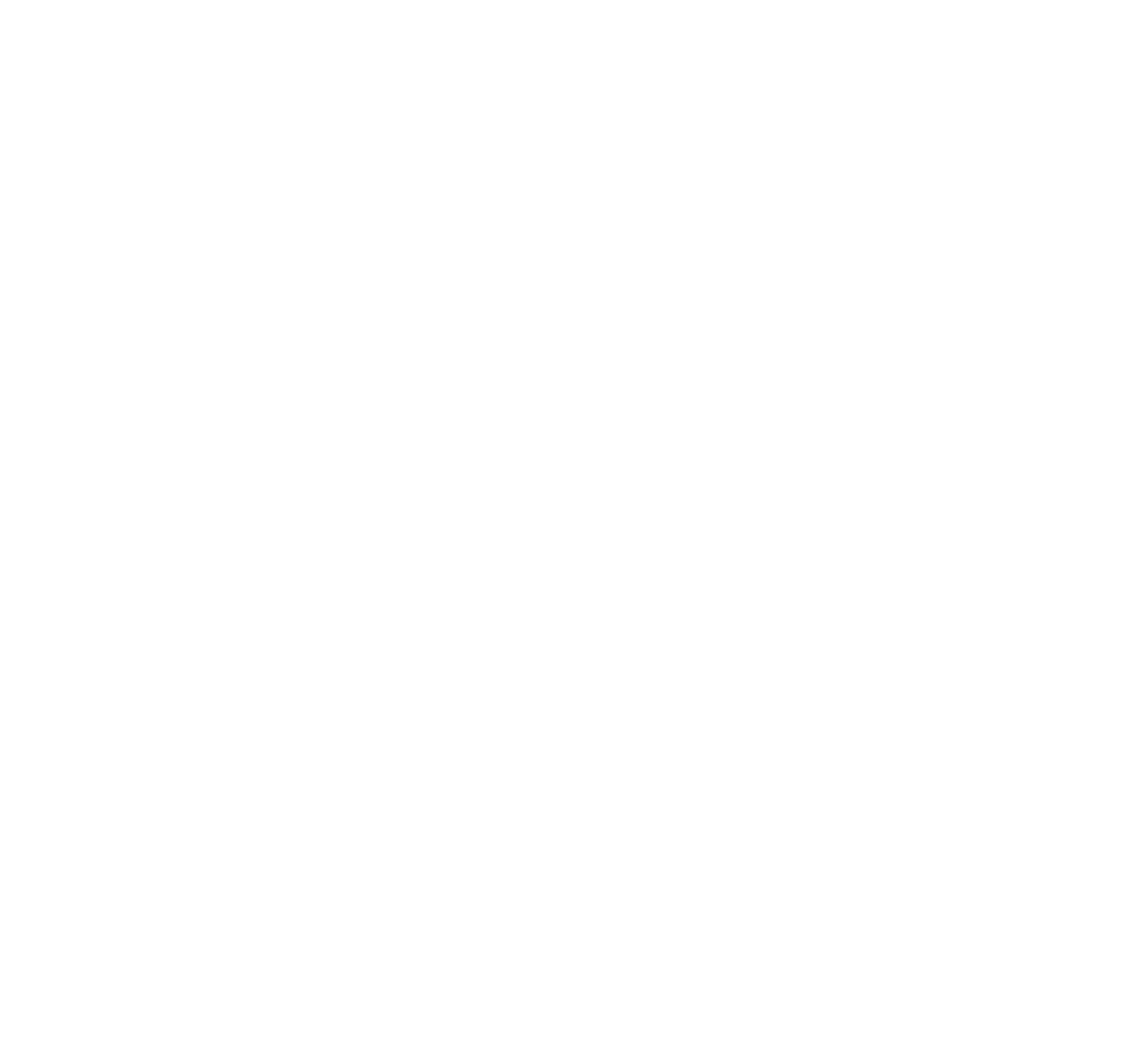
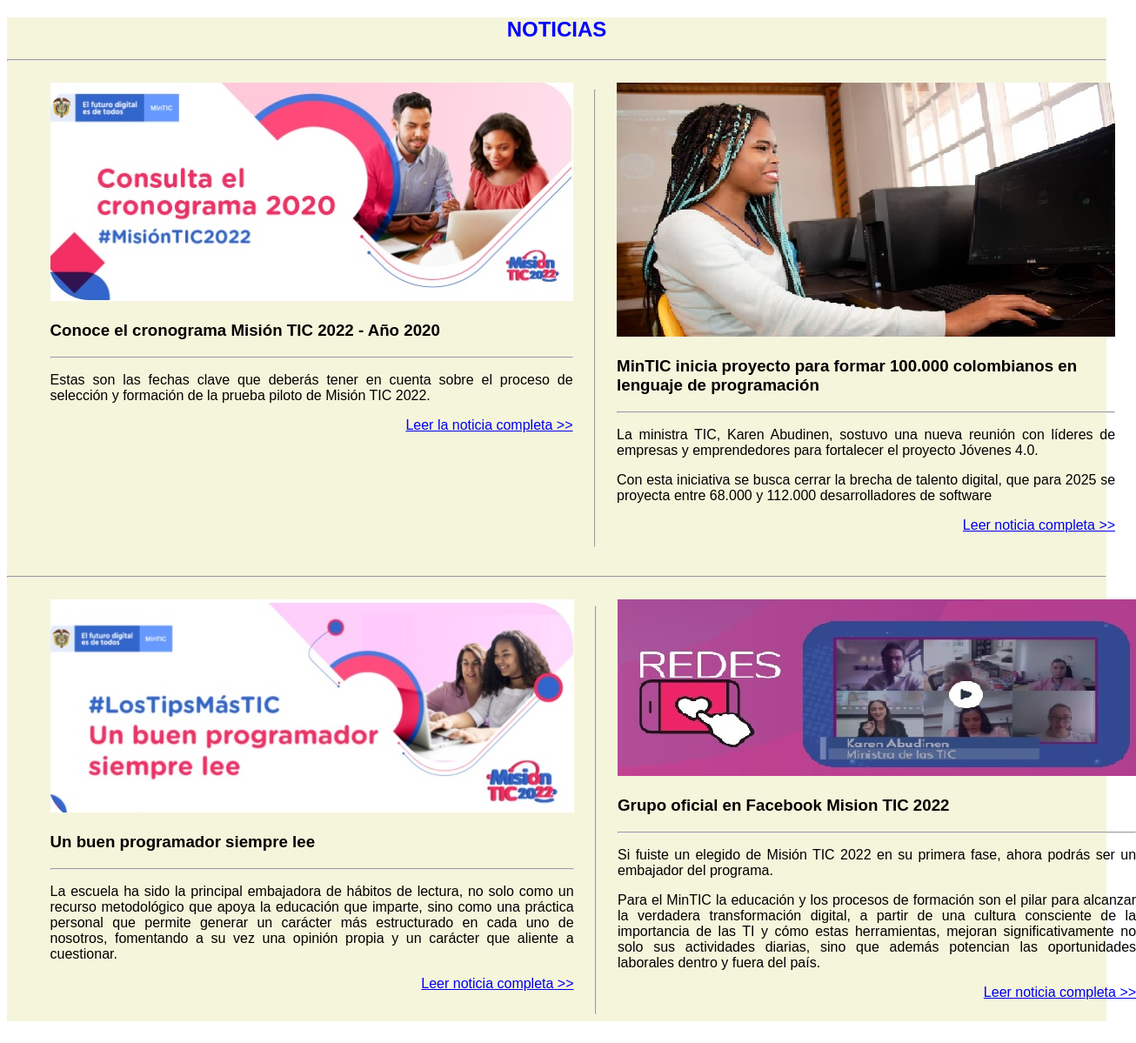
Before and after one commit to Grupo-115/semana-1-115, a website: page src/index.html in a window 1280 px wide. Shown: the whole page at 87% size, 1306 px wide, since content can reach past the window. Before the commit the page ends 800 px from the top, so only its background shows below. Drawn offline with Linux system fonts and the light colour scheme.

Commit message:
Sección de noticias teminada

```diff
--- a/src/index.html
+++ b/src/index.html
@@ -16,8 +16,90 @@
         <!-- Espacio para la tarea ISS2 -->
         </section>
 
-        <section id="news">
+        <section id="news" class="noticias">
         <!-- Espacio para la tarea ISS3 -->
+        <div class="titulo">
+            <h2>NOTICIAS</h2>
+            <hr>
+        </div>
+            <div class="noticias1_2">
+
+                <div class="contenido">
+                    <div class="imagen">
+                        <img src="Imagenes/cronograma.jpg" alt="Cronograma">
+                    </div>
+
+                    <div class="titulo_noticias">
+                        <h3>Conoce el cronograma Misión TIC 2022 - Año 2020</h3>
+                        <hr>
+                    </div>
+                    <div class="texto">
+                        <p>Estas son las fechas clave que deberás tener en cuenta sobre el proceso de selección y formación de la prueba piloto de Misión TIC 2022.</p>
+                    </div>
+                    <div class="enlace">
+                        <a href="https://www.misiontic2022.gov.co/portal/Noticias/150092:Cronograma-Mision-TIC-2022-Ano-2020">Leer la noticia completa >></a>
+                    </div>
+                </div>
+                <hr>
+                <div class="contenido">
+                    <div class="imagen">
+                        <img src="Imagenes/inicio.jpg" alt="MinTIC inicia proyecto">
+                    </div>
+
+                    <div class="titulo_noticias">
+                        <h3>MinTIC inicia proyecto para formar 100.000 colombianos en lenguaje de programación</h3>
+                        <hr>
+                    </div>
+                    <div class="texto">
+                        <p>La ministra TIC, Karen Abudinen, sostuvo una nueva reunión con líderes de empresas y emprendedores para fortalecer el proyecto Jóvenes 4.0.</p>
+
+                        <p>Con esta iniciativa se busca cerrar la brecha de talento digital, que para 2025 se proyecta entre 68.000 y 112.000 desarrolladores de software</p>
+                    </div>
+                    <div class="enlace">
+                        <a href="https://www.misiontic2022.gov.co/portal/Noticias/150239:MinTIC-inicia-proyecto-para-formar-100-000-colombianos-en-lenguaje-de-programacion">Leer noticia completa >></a>
+                    </div>
+                </div>
+            </div>
+            <hr>
+            <div class="noticias3_4">
+
+                <div class="contenido">
+                    <div class="imagen">
+                        <img src="Imagenes/lee.jpg" alt="Leer">
+                    </div>
+
+                    <div class="titulo_noticias">
+                        <h3>Un buen programador siempre lee</h3>
+                        <hr>
+                    </div>
+                    <div class="texto">
+                        <p>La escuela ha sido la principal embajadora de hábitos de lectura, no solo como un recurso metodológico que apoya la educación que imparte, sino como una práctica personal que permite generar un carácter más estructurado en cada uno de nosotros, fomentando a su vez una opinión propia y un carácter que aliente a cuestionar.</p>
+                    </div>
+                    <div class="enlace">
+                        <a href="https://www.misiontic2022.gov.co/portal/Noticias/152105:Un-buen-programador-siempre-lee">Leer noticia completa >></a>
+                    </div>
+                </div>
+                <hr>
+                <div class="contenido">
+                    <div class="imagen">
+                        <img src="Imagenes/face.jpg" alt="Grupo oficial en Facebook Misión TIC 2022">
+                    </div>
+
+                    <div class="titulo_noticias">
+                        <h3>Grupo oficial en Facebook Mision TIC 2022</h3>
+                        <hr>
+                    </div>
+                    <div class="texto">
+                        <p>Si fuiste un elegido de Misión TIC 2022 en su primera fase, ahora podrás ser un embajador del programa.</p>
+
+                        <p>Para el MinTIC la educación y los procesos de formación son el pilar para alcanzar la verdadera transformación digital, a partir de una cultura consciente de la importancia de las TI y cómo estas herramientas, mejoran significativamente no solo sus actividades diarias, sino que además potencian las oportunidades laborales dentro y fuera del país.</p>
+                    </div>
+                    <div class="enlace">
+                        <a href="https://www.misiontic2022.gov.co/portal/Noticias/151465:Grupo-oficial-en-Facebook-Mision-TIC-2022">Leer noticia completa >></a>
+                    </div>
+                </div>
+            </div>
+
         </section>
 
         <section id="team">
--- a/src/style.css
+++ b/src/style.css
@@ -1,2 +1,52 @@
 /* Llamamos desde el html mediante clases previamente nombradas, mediante:
                                 .nombreDeLaClase                         */
+
+body{
+    width: 1920;
+}
+.noticias{
+    background-color: beige;
+}
+
+.titulo{
+    text-align: center;
+    color: blue;
+    font-family: Arial, Helvetica, sans-serif;
+
+
+}
+.imagen{
+    align-content: center;
+}
+
+.noticias1_2{
+    display: flex;
+    margin: 2%;
+}
+
+.noticias3_4{
+    display: flex;
+    margin: 2%;
+}
+
+.enlace{
+    float: right;
+    font-family: Arial, Helvetica, sans-serif;
+}
+
+.titulo_noticias{
+    align-items: center;
+    font-family: Arial, Helvetica, sans-serif;
+}
+
+.texto{
+    text-align: justify;
+    font-family: Arial, Helvetica, sans-serif;
+}
+.contenido{
+    align-items: center;
+    margin-right: 2%;
+    margin-left: 2%;
+    margin-block-end: 2%;
+    font-family: Arial, Helvetica, sans-serif;
+}
```
Also changed, not shown: src/Imagenes/cronograma.jpg (added), src/Imagenes/face.jpg (added), src/Imagenes/inicio.jpg (added), src/Imagenes/lee.jpg (added).
